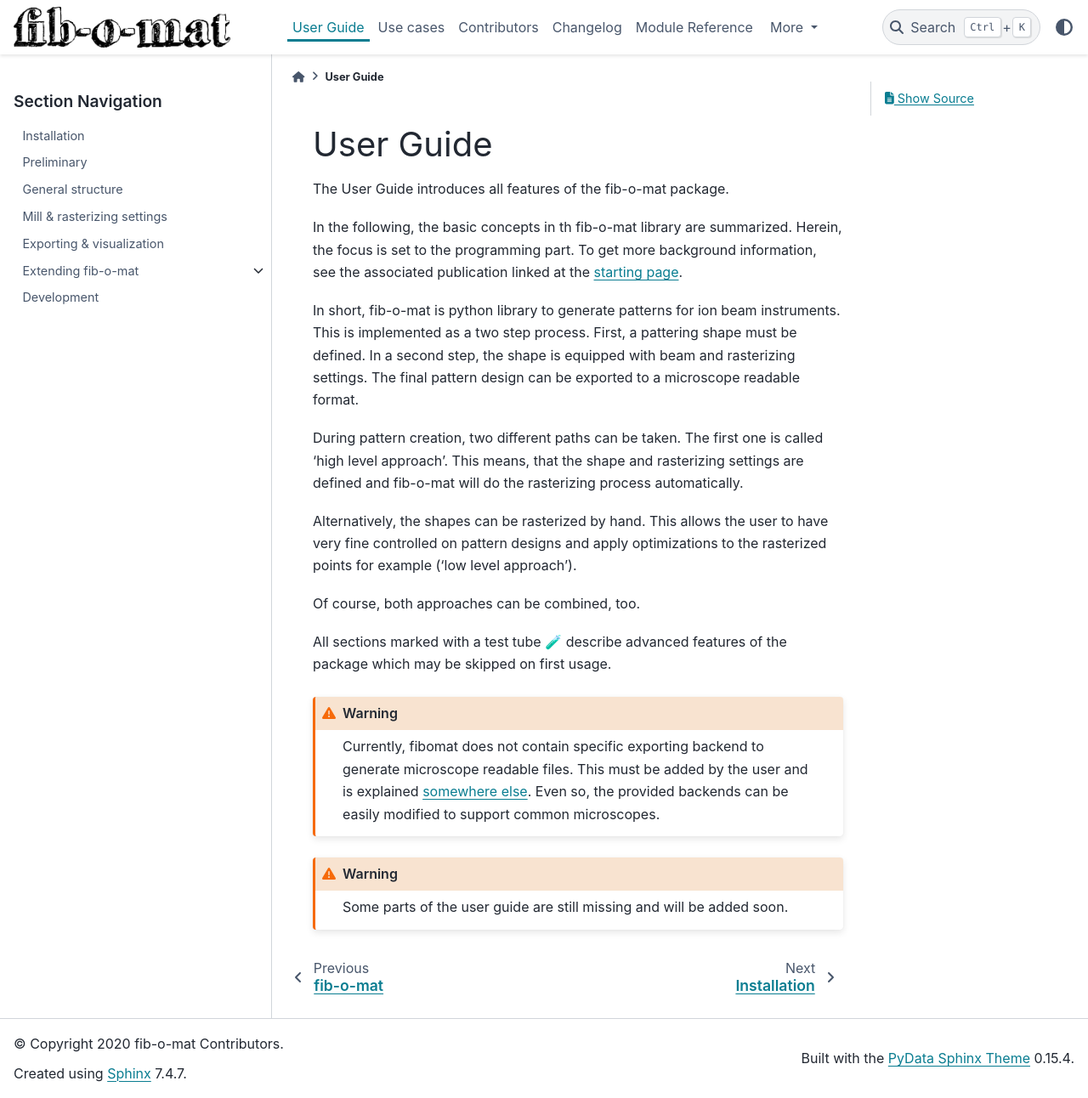
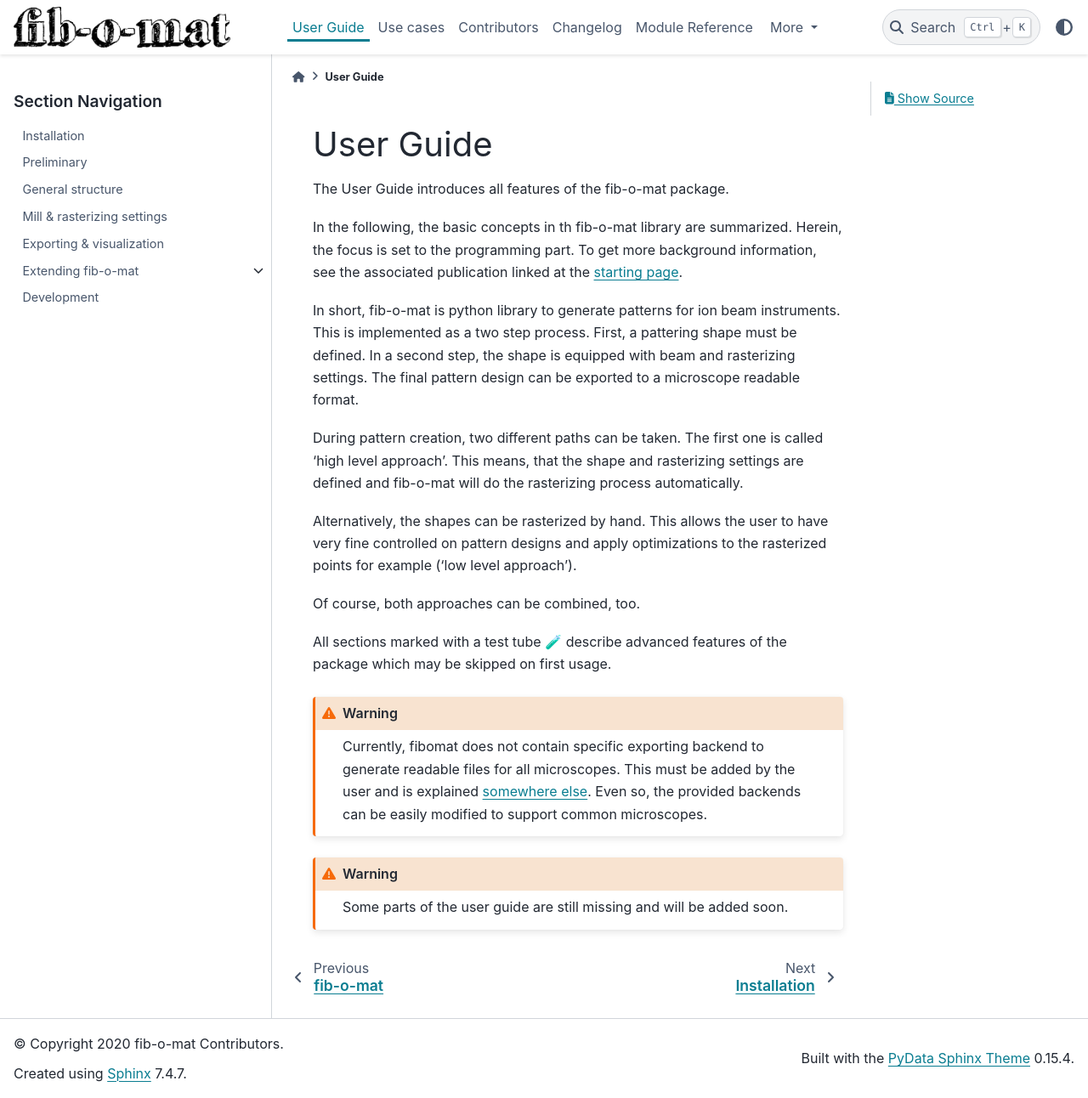
Before and after one commit to ERueter/fib-o-mat, a Sphinx documentation site: the page built from docs/source/user_guide/user_guide.rst, in a window 1280 px wide and 1292 px high. Shown: the whole window at 85% size. Built offline with Sphinx 7.4.7 and the PyData theme 0.15.4, drawn with Linux system fonts in a browser that asks for light colours; pages that are not in the unit, such as notebooks, are missing from menus.

```diff
--- a/docs/source/user_guide/user_guide.rst
+++ b/docs/source/user_guide/user_guide.rst
@@ -26,7 +26,7 @@
 All sections marked with a test tube |:test_tube:| describe advanced features of the package which may be skipped on first usage.
 
 
-.. warning:: Currently, fibomat does not contain specific exporting backend to generate microscope readable files. This must
+.. warning:: Currently, fibomat does not contain specific exporting backend to generate readable files for all microscopes. This must
              be added by the user and is explained :ref:`somewhere else <user_guide/extending:extending fib-o-mat>`.
              Even so, the provided backends can be easily modified to support common microscopes.
 
```
